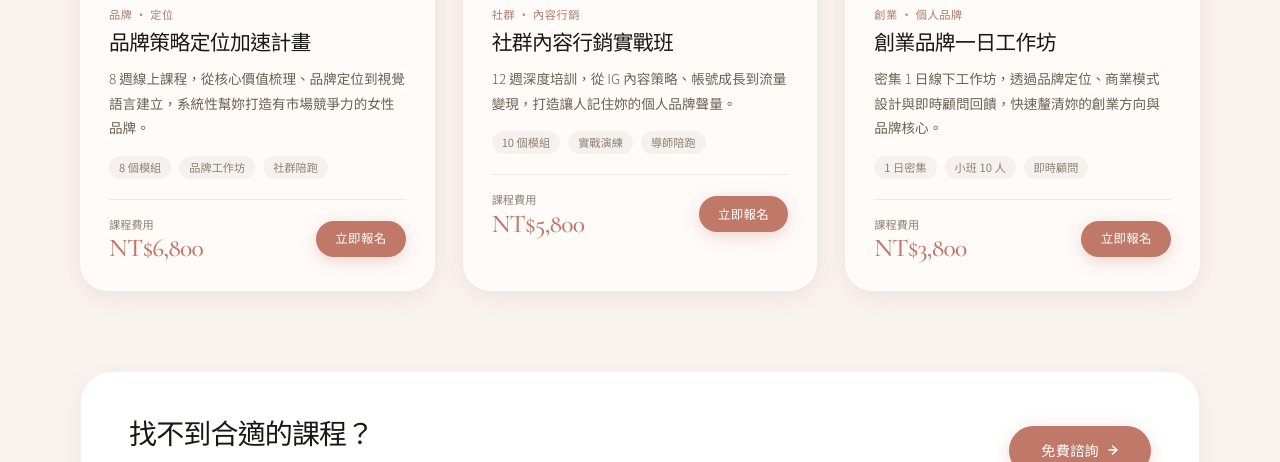
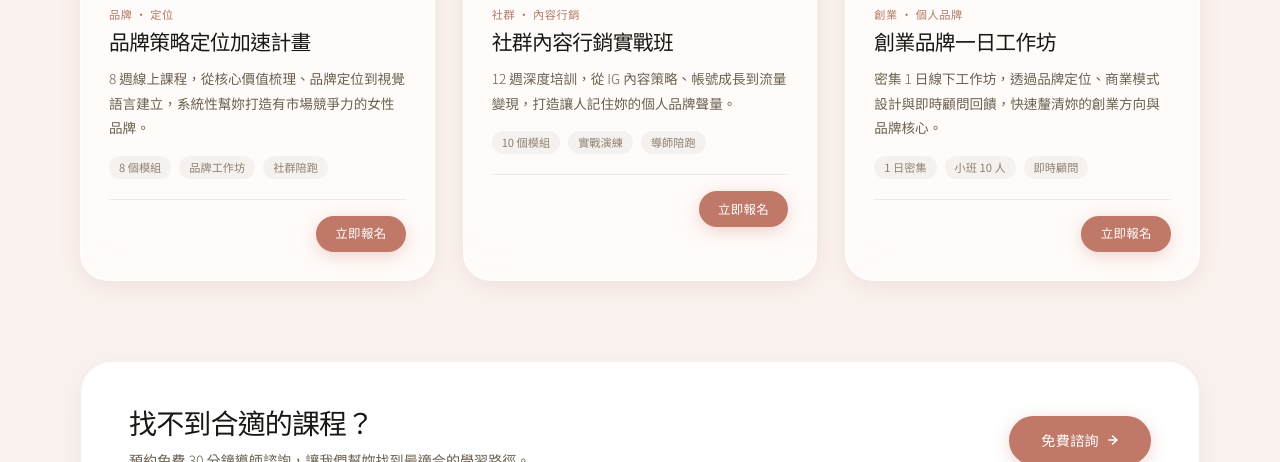
Before and after one commit to YJP-Pan/Empowerment, a website: page programs/index.html in a window 1280 px wide. Shown: the part 768-1230 px from the top of the page. Drawn offline with nearby package versions, Linux system fonts and the light colour scheme.

Commit message:
Hide course prices and sync images to programs page
- Remove 課程費用 label and NT$ price from all 6 course cards (homepage + programs)
- programs/index.html: replace Unsplash images with session_1/2/3 to match homepage

Co-Authored-By: Claude Sonnet 4.6 <noreply@anthropic.com>

```diff
--- a/programs/index.html
+++ b/programs/index.html
@@ -127,7 +127,7 @@
 
       <article class="reveal card card-h group" style="border-radius:1.75rem;overflow:hidden;">
         <div style="position:relative;height:215px;overflow:hidden;">
-          <img src="https://images.unsplash.com/photo-1620313924455-70c030910dcf?w=800&h=430&fit=crop&crop=center&q=80" alt="女性理財覺醒" class="img-z" style="width:100%;height:100%;object-fit:cover;object-position:center 40%;">
+          <img src="/brand_assets/session_3.png" alt="品牌策略定位加速計畫" class="img-z" style="width:100%;height:100%;object-fit:cover;object-position:top center;">
           <div style="position:absolute;inset:0;background:linear-gradient(to top,rgba(26,24,20,0.55) 0%,transparent 55%);"></div>
           <span style="position:absolute;top:14px;left:14px;background:rgba(192,120,104,0.9);color:white;font-family:'Noto Sans TC',sans-serif;font-size:.7rem;font-weight:500;padding:4px 12px;border-radius:20px;">熱門課程</span>
         </div>
@@ -140,11 +140,7 @@
             <span style="font-size:.7rem;color:#8E8070;background:rgba(0,0,0,0.04);padding:3px 10px;border-radius:20px;font-family:'Noto Sans TC',sans-serif;">品牌工作坊</span>
             <span style="font-size:.7rem;color:#8E8070;background:rgba(0,0,0,0.04);padding:3px 10px;border-radius:20px;font-family:'Noto Sans TC',sans-serif;">社群陪跑</span>
           </div>
-          <div style="display:flex;align-items:center;justify-content:space-between;padding-top:1rem;border-top:1px solid rgba(0,0,0,0.07);">
-            <div>
-              <div style="font-family:'Noto Sans TC',sans-serif;font-size:.7rem;color:#8E8070;margin-bottom:2px;">課程費用</div>
-              <div class="hd" style="font-size:1.6rem;color:#C07868;">NT$6,800</div>
-            </div>
+          <div style="display:flex;align-items:center;justify-content:flex-end;padding-top:1rem;border-top:1px solid rgba(0,0,0,0.07);">
             <a href="/contact/" class="btn-p" style="padding:.55rem 1.2rem;font-size:.78rem;">立即報名</a>
           </div>
         </div>
@@ -152,7 +148,7 @@
 
       <article class="reveal r1 card card-h group" style="border-radius:1.75rem;overflow:hidden;">
         <div style="position:relative;height:215px;overflow:hidden;">
-          <img src="https://images.unsplash.com/photo-1683921062921-032fb775a346?w=800&h=430&fit=crop&crop=center&q=80" alt="女性領導力" class="img-z" style="width:100%;height:100%;object-fit:cover;object-position:center 25%;">
+          <img src="/brand_assets/session_2.png" alt="社群內容行銷實戰班" class="img-z" style="width:100%;height:100%;object-fit:cover;object-position:top center;">
           <div style="position:absolute;inset:0;background:linear-gradient(to top,rgba(26,24,20,0.55) 0%,transparent 55%);"></div>
         </div>
         <div style="padding:1.75rem;">
@@ -164,11 +160,7 @@
             <span style="font-size:.7rem;color:#8E8070;background:rgba(0,0,0,0.04);padding:3px 10px;border-radius:20px;font-family:'Noto Sans TC',sans-serif;">實戰演練</span>
             <span style="font-size:.7rem;color:#8E8070;background:rgba(0,0,0,0.04);padding:3px 10px;border-radius:20px;font-family:'Noto Sans TC',sans-serif;">導師陪跑</span>
           </div>
-          <div style="display:flex;align-items:center;justify-content:space-between;padding-top:1rem;border-top:1px solid rgba(0,0,0,0.07);">
-            <div>
-              <div style="font-family:'Noto Sans TC',sans-serif;font-size:.7rem;color:#8E8070;margin-bottom:2px;">課程費用</div>
-              <div class="hd" style="font-size:1.6rem;color:#C07868;">NT$5,800</div>
-            </div>
+          <div style="display:flex;align-items:center;justify-content:flex-end;padding-top:1rem;border-top:1px solid rgba(0,0,0,0.07);">
             <a href="/contact/" class="btn-p" style="padding:.55rem 1.2rem;font-size:.78rem;">立即報名</a>
           </div>
         </div>
@@ -176,7 +168,7 @@
 
       <article class="reveal r2 card card-h group" style="border-radius:1.75rem;overflow:hidden;">
         <div style="position:relative;height:215px;overflow:hidden;">
-          <img src="https://images.unsplash.com/photo-1595284843439-f963be7ed526?w=800&h=430&fit=crop&crop=center&q=80" alt="內在力量工作坊" class="img-z" style="width:100%;height:100%;object-fit:cover;object-position:center 30%;">
+          <img src="/brand_assets/session_1.png" alt="創業品牌工作坊" class="img-z" style="width:100%;height:100%;object-fit:cover;object-position:top center;">
           <div style="position:absolute;inset:0;background:linear-gradient(to top,rgba(26,24,20,0.55) 0%,transparent 55%);"></div>
           <span style="position:absolute;top:14px;left:14px;background:rgba(60,50,30,0.82);color:white;font-family:'Noto Sans TC',sans-serif;font-size:.7rem;font-weight:500;padding:4px 12px;border-radius:20px;">新課程</span>
         </div>
@@ -189,11 +181,7 @@
             <span style="font-size:.7rem;color:#8E8070;background:rgba(0,0,0,0.04);padding:3px 10px;border-radius:20px;font-family:'Noto Sans TC',sans-serif;">小班 10 人</span>
             <span style="font-size:.7rem;color:#8E8070;background:rgba(0,0,0,0.04);padding:3px 10px;border-radius:20px;font-family:'Noto Sans TC',sans-serif;">即時顧問</span>
           </div>
-          <div style="display:flex;align-items:center;justify-content:space-between;padding-top:1rem;border-top:1px solid rgba(0,0,0,0.07);">
-            <div>
-              <div style="font-family:'Noto Sans TC',sans-serif;font-size:.7rem;color:#8E8070;margin-bottom:2px;">課程費用</div>
-              <div class="hd" style="font-size:1.6rem;color:#C07868;">NT$3,800</div>
-            </div>
+          <div style="display:flex;align-items:center;justify-content:flex-end;padding-top:1rem;border-top:1px solid rgba(0,0,0,0.07);">
             <a href="/contact/" class="btn-p" style="padding:.55rem 1.2rem;font-size:.78rem;">立即報名</a>
           </div>
         </div>
```
Also changed, not shown: index.html (+3 -15 lines).
